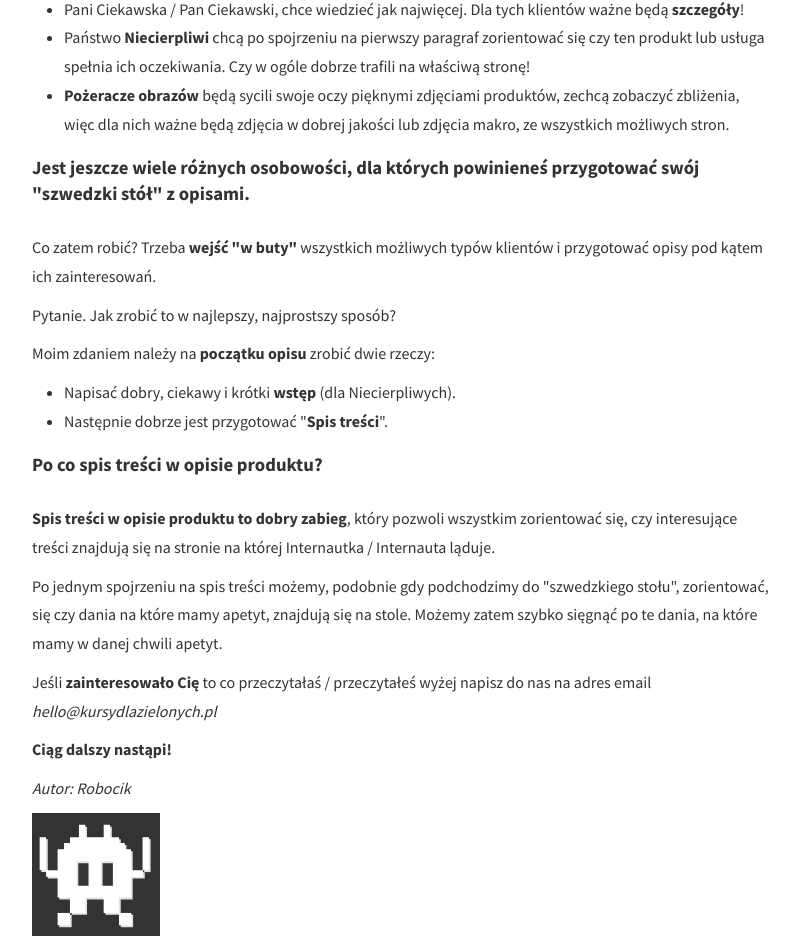
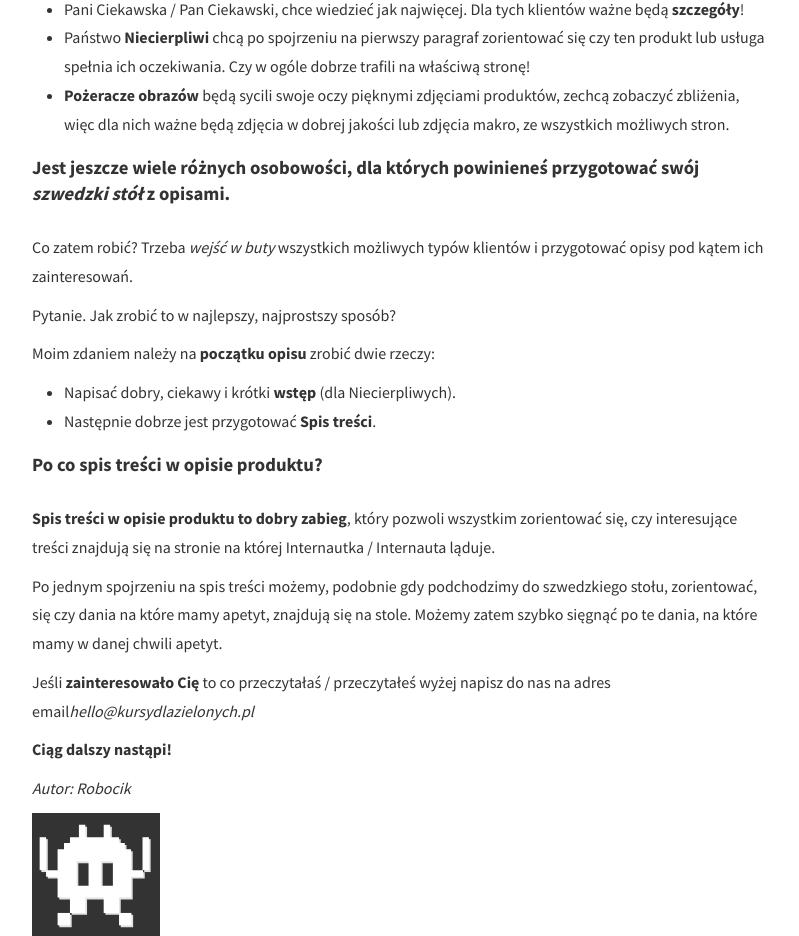
Before and after one commit to squteronsquter/opisy-produktow, a Next.js app: page / in a window 1280 px wide. Shown: the part 779-1715 px from the top of the page, without its empty margins (238-1037 px from the left). Built offline with nearby package versions, Linux system fonts and the light colour scheme.

Commit message:
home page

```diff
--- a/pages/index.js
+++ b/pages/index.js
@@ -66,12 +66,11 @@ export default function HomePage() {
       </ul>
       <h3>
         Jest jeszcze wiele różnych osobowości, dla których powinieneś
-        przygotować swój "szwedzki stół" z opisami.
+        przygotować swój <em>szwedzki stół</em> z opisami.
       </h3>
       <p>
-        Co zatem robić? Trzeba <strong>wejść "w buty"</strong> wszystkich
-        możliwych typów klientów i przygotować opisy pod kątem ich
-        zainteresowań.
+        Co zatem robić? Trzeba <em>wejść w buty</em> wszystkich możliwych typów
+        klientów i przygotować opisy pod kątem ich zainteresowań.
       </p>
       <p>Pytanie. Jak zrobić to w najlepszy, najprostszy sposób?</p>
       <p>
@@ -84,7 +83,7 @@ export default function HomePage() {
           Niecierpliwych).
         </li>
         <li className={styles.indexList}>
-          Następnie dobrze jest przygotować "<strong>Spis treści</strong>".
+          Następnie dobrze jest przygotować <strong>Spis treści</strong>.
         </li>
       </ul>
       <h3>Po co spis treści w opisie produktu?</h3>
@@ -95,13 +94,13 @@ export default function HomePage() {
       </p>
       <p>
         Po jednym spojrzeniu na spis treści możemy, podobnie gdy podchodzimy do
-        "szwedzkiego stołu", zorientować, się czy dania na które mamy apetyt,
+        szwedzkiego stołu, zorientować, się czy dania na które mamy apetyt,
         znajdują się na stole. Możemy zatem szybko sięgnąć po te dania, na które
         mamy w danej chwili apetyt.
       </p>
       <p>
         Jeśli <strong>zainteresowało Cię</strong> to co przeczytałaś /
-        przeczytałeś wyżej napisz do nas na adres email{" "}
+        przeczytałeś wyżej napisz do nas na adres email
         <em>hello@kursydlazielonych.pl</em>
       </p>
       <p>
```
